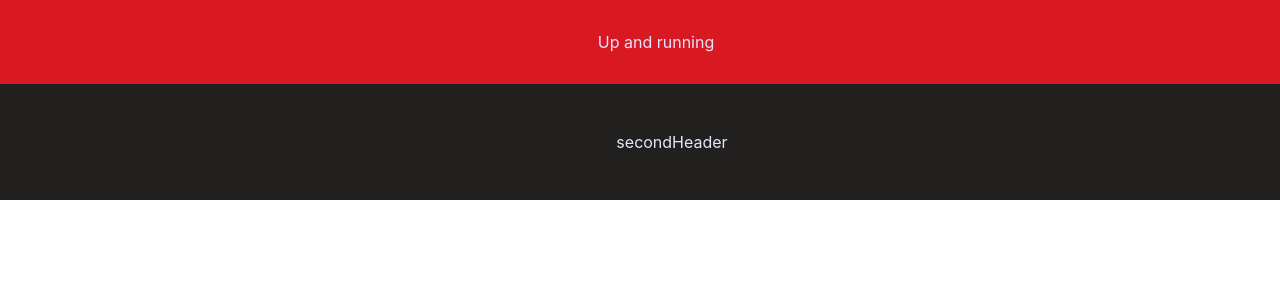
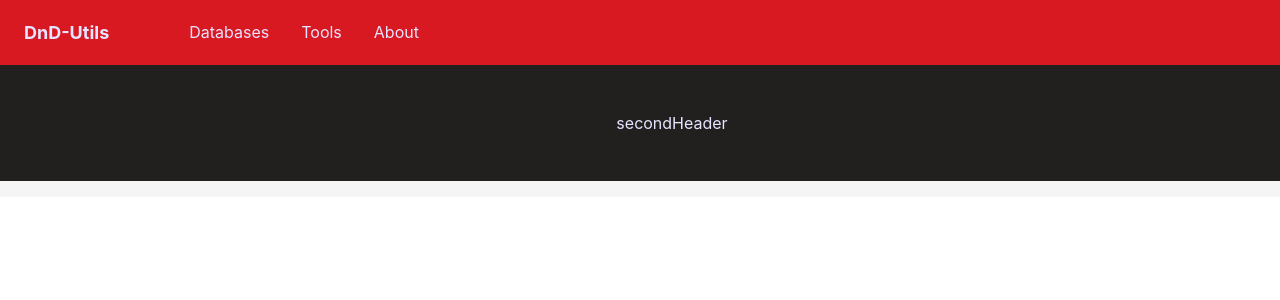
Before and after one commit to IntegerZeroSF/DnD-Utilities, a React (Create React App) app in the folder dnd-util-react/: page / in a window 1280 px wide. Shown: the top 300 px of the page. Built offline with nearby package versions, Linux system fonts and the light colour scheme; no server answers.

Commit message:
additional css. figuirng out how to map the api call

```diff
--- a/dnd-util-react/src/App.css
+++ b/dnd-util-react/src/App.css
@@ -1,17 +1,52 @@
 .fullApp {
   text-align: center;
+}
+
+ul {
+  list-style-type: none;
+  margin: 0;
+  padding: 0;
+  overflow: hidden;
+}
+
+li {
+  float: left;
+}
+
+li a {
+  display: block;
+  color: #E6E4FF;
+  text-align: center;
+  padding: 14px 16px;
+  text-decoration: none;
+}
+
+li a:hover {
+  background-color: #21201E;
+  height: 100%;
+}
+
+.appTitle {
+  padding-right: 3rem;
+  font-weight: bolder;
+  font-size: large;
 }
 
 .header{
   background-color: #D81921;
   color: #E6E4FF;
   width: 100%;
-  padding: 1rem;
+  padding: .5rem;
 }
 
 .secondHeader {
-  background-color: #21201E;
+  background-color: rgb(33, 32, 30);
   color: #E6E4FF;
   padding: 2rem;
   width: 100%;
 }
+
+.body {
+  padding-top: 1rem;
+  background-color: #F5F5F5;
+}
--- a/dnd-util-react/src/App.js
+++ b/dnd-util-react/src/App.js
@@ -1,29 +1,29 @@
 import React from 'react';
 import './App.css'
-import { useEffect } from 'react'
+// import { useEffect } from 'react'
+
+import SpellList from './SpellList/SpellList.js'
 
 //http://dnd5eapi.co/api/
 
 
 function App() {
 
-  // let spellList= 'http://dnd5eapi.co/api/'
-
-  useEffect(() => {
-    fetch('http://dnd5eapi.co/api/spells')
-      .then(res => res.json())
-      .then(spellData => {
-        console.log(spellData)
-      })
-  })
-
   return (
     <div className="fullApp">
       <header className='header'>
-        <p>Up and running</p>
+         <ul>
+          <li className="appTitle"><a href="home.asp">DnD-Utils</a></li>
+          <li><a href="databases.asp">Databases</a></li>
+          <li><a href="tools.asp">Tools</a></li>
+          <li><a href="about.asp">About</a></li>
+        </ul>
       </header>
       <div className='secondHeader'>
         <p>secondHeader</p>
+      </div>
+      <div className='body'>
+        <SpellList />
       </div>
     </div>
   );
--- /dev/null
+++ b/dnd-util-react/src/SpellList/SingleSpell/SingleSpell.css
@@ -0,0 +1,47 @@
+.card {
+    display: flex;
+    flex-direction: column;
+    box-shadow: 0 4px 8px 0 rgba(33,32,30,0.2);
+    transition: 0.3s;
+    width: 40%;
+    padding: 0% 0% 10%;
+    margin: auto;
+    margin-top: 3rem;
+
+  }
+
+.card:hover {
+    box-shadow: 0 8px 24px 0 rgba(33,32,30,0.2);
+}
+
+.cardTitle {
+    background-color: #D81921;
+    width: 100%;
+    padding-bottom: 2rem;
+    padding-top: 2rem;
+    align-content: center;
+}
+
+.cardDescrip {
+    float: center;
+}
+
+.higherLvl {
+    float: left;
+}
+
+.variTools {
+    /* position:relative; */
+    width: 200px;
+    float: right;
+    /* float: right; */
+    /* margin-left: 4rem; */
+    /* display: inline-block */
+}
+
+.cardFooter {
+    background-color: #21201E;
+    width: 100%;
+    height: 1rem;
+    /* padding-bottom: 0rem; */
+}
--- /dev/null
+++ b/dnd-util-react/src/SpellList/SingleSpell/SingleSpell.js
@@ -0,0 +1,27 @@
+import React from 'react'
+/* import { useEffect } from 'react' */
+import './SingleSpell.css'
+
+function SingleSpell() {
+
+    return (
+        <>
+            <div className='card'>
+                <h1 className='cardTitle'>Testing SingleSpell</h1>
+                <p className='cardDescrip'>Description</p>
+                <p className='higherLvl'>higherLvl</p>
+                    <div className='variTools'>
+                            <h5 className='spellLvl'>spellLvl</h5>
+                            <h5 className='range'>range</h5>
+                            <h5 className='ritual'>ritual</h5>
+                            <h5 className='duration'>duration</h5>
+                            <h5 className='conc'>concentration</h5>
+                            <h5 className='castingTime'>castingTime</h5>
+                    </div>
+                <div className='cardFooter'></div>
+            </div>
+        </>
+    )
+}
+
+export default SingleSpell;
--- /dev/null
+++ b/dnd-util-react/src/SpellList/SpellList.js
@@ -0,0 +1,29 @@
+import React from "react";
+import { useEffect } from "react";
+import "./SpellList.css";
+
+import SingleSpell from "./SingleSpell/SingleSpell.js";
+
+function SpellList() {
+
+   let spellDataF = [];
+
+   useEffect(() => {
+    fetch("http://www.dnd5eapi.co/api/spells")
+      .then(res => res.json())
+      .then(spellData => {
+        spellDataF = spellData.results.map((spells, index) => {
+          console.log(spellDataF)
+          return <div>{spells.name}</div>;
+        });
+      });
+  });
+//   console.log(spellDataF)
+  return (
+    <>
+
+    </>
+  );
+}
+
+export default SpellList;
```
Also changed, not shown: dnd-util-react/src/SpellList/SpellList.css (added).
